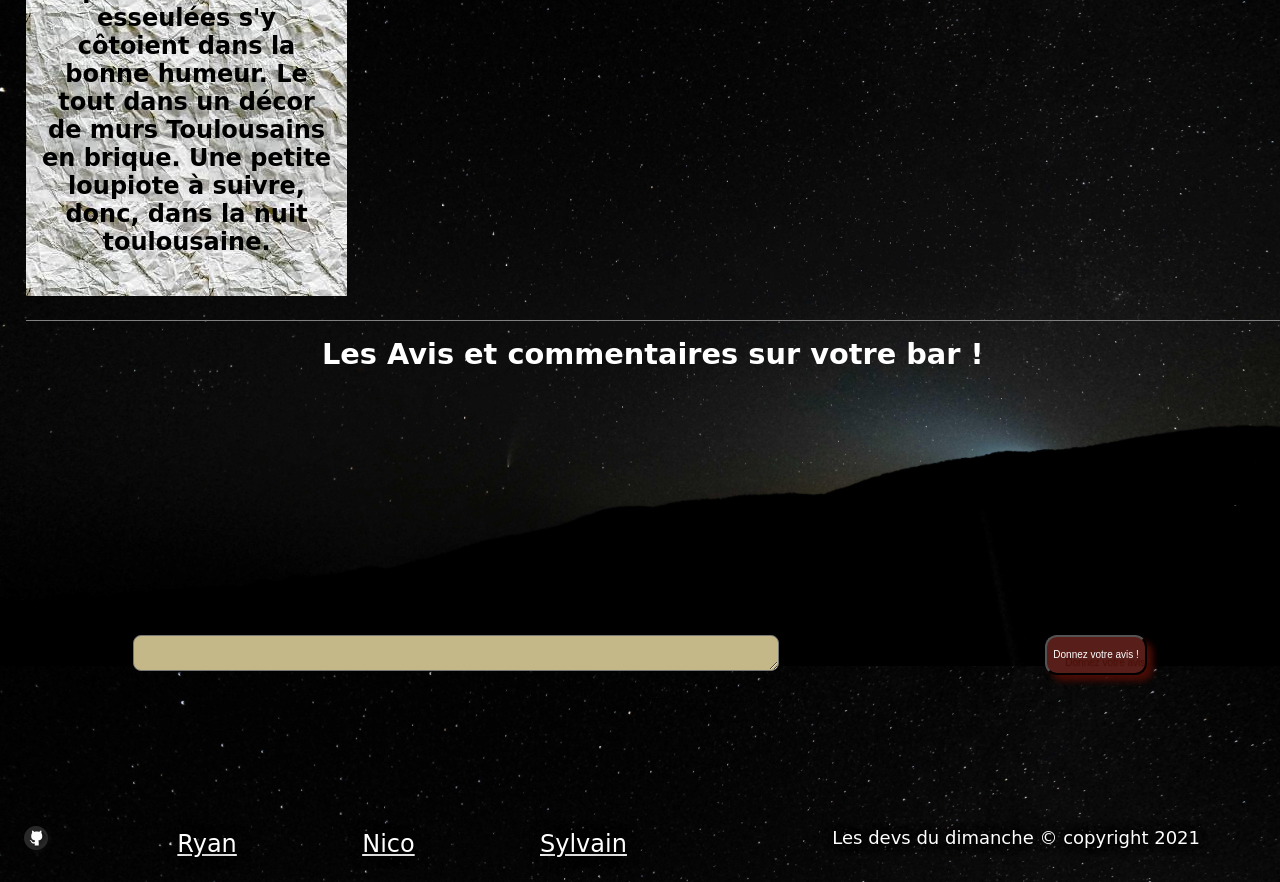
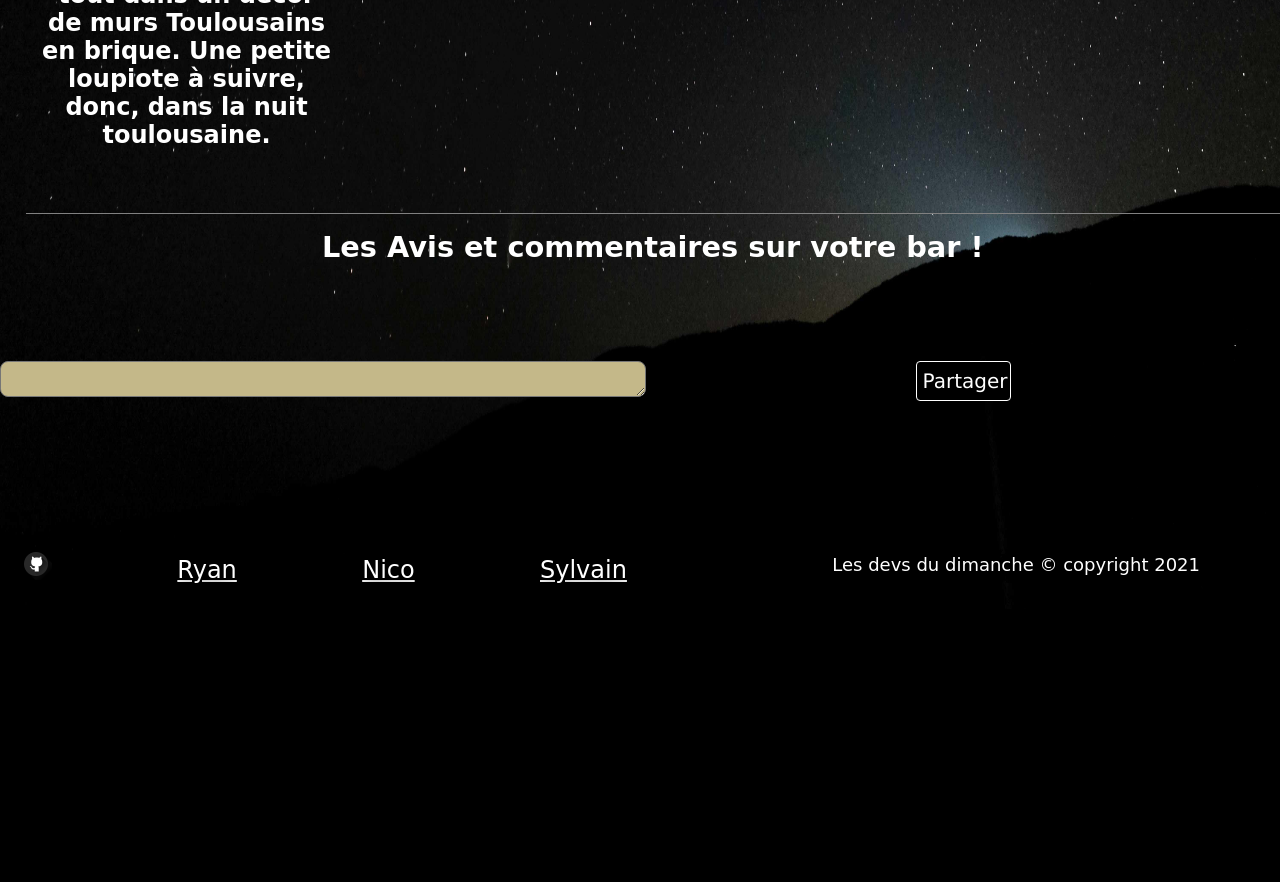
Before and after one commit to nicopierresanchez/l-abb-bi-re, a PHP site: page /barOne.html in a window 1280 px wide. Shown: the part 934-1816 px from the top of the page. After the commit the page ends 1517 px from the top, so only its background shows below. Run offline with PHP 8.4, Linux system fonts and the light colour scheme.

Commit message:
git 30012

```diff
--- a/barOne.html
+++ b/barOne.html
@@ -54,7 +54,7 @@
                 <article class="ecriture">
                     <textarea  id="texte" >
                     </textarea>
-                    <button type="button" id="button">Donnez votre avis !</button>
+                    <button type="button" id="button">Partager</button>
                 </article>
         </section>
     </main>
--- a/search.css
+++ b/search.css
@@ -3,7 +3,7 @@
   padding: 0;
   background-image: url(img/nuit_search.jpg);
   background-size: 100%;
-}
+}l
 
 
 /*header*/
--- a/styleBar.css
+++ b/styleBar.css
@@ -181,16 +181,17 @@
     align-items: center;
 }
 #button {
-    font-size: 10px;
-    size: 16px;
-    box-shadow: 6px 6px 6px #480c06;
-    text-shadow: 12px 8px 1px #480c06;
+    box-sizing: border-box;
+    width: 95px;
+    height: 40px;
+    border: 1px solid white;
+    margin: auto;
+    border-radius: 4px;
+    font-family: Verdana, Geneva, Tahoma, sans-serif;
+    background-color: rgb(0, 0, 0);
     color: white;
-    background-color: #581f1a;
-    border-radius: 12px;
-    border-color: black;
-    height: 40px;
-}
+    font-size: 20px;
+    cursor: pointer;}
 #texte {
     border-radius: 8px;
     width: 50%;
@@ -269,7 +270,7 @@
     }
     /* style body desktop */
     h1{
-    font-size: 70px;
+    font-size: xx-large;
 
     }
     .structure {
@@ -294,16 +295,15 @@
     .description {
     width: 40%;
     margin-left: 2%;
-    background-image: url(/img/page.jpeg);
 
     }
     #slide {
     width: 85%;
     }
     .description p {
-    font-size: 24px;
+    font-size: x-large;
     text-align: center;
-    color: black;
+    color: white;
     font-weight: bold;
     text-shadow: none;
     }
@@ -319,9 +319,9 @@
     }
     #commValides li {
     font-size: 1.5rem;
-    height: 15vh;
+    height: 40px;
     width: 40vh;
-    padding-top: 10%;
+    padding-top: 3%;
     text-align: center;
     }
     .background {
@@ -331,7 +331,7 @@
     width: 100%;
     }
     .ecriture {
-    margin-top: 15%;
+    margin-top: 2%;
     }
     @keyframes animate {
     0% {
@@ -366,6 +366,7 @@
     body {
     width: 100%;
     height: 100vh;
-    background-size: 100% 100%;
+    background-size: 100% 200vh;
+    background-repeat: no-repeat;
     }
 }
```
